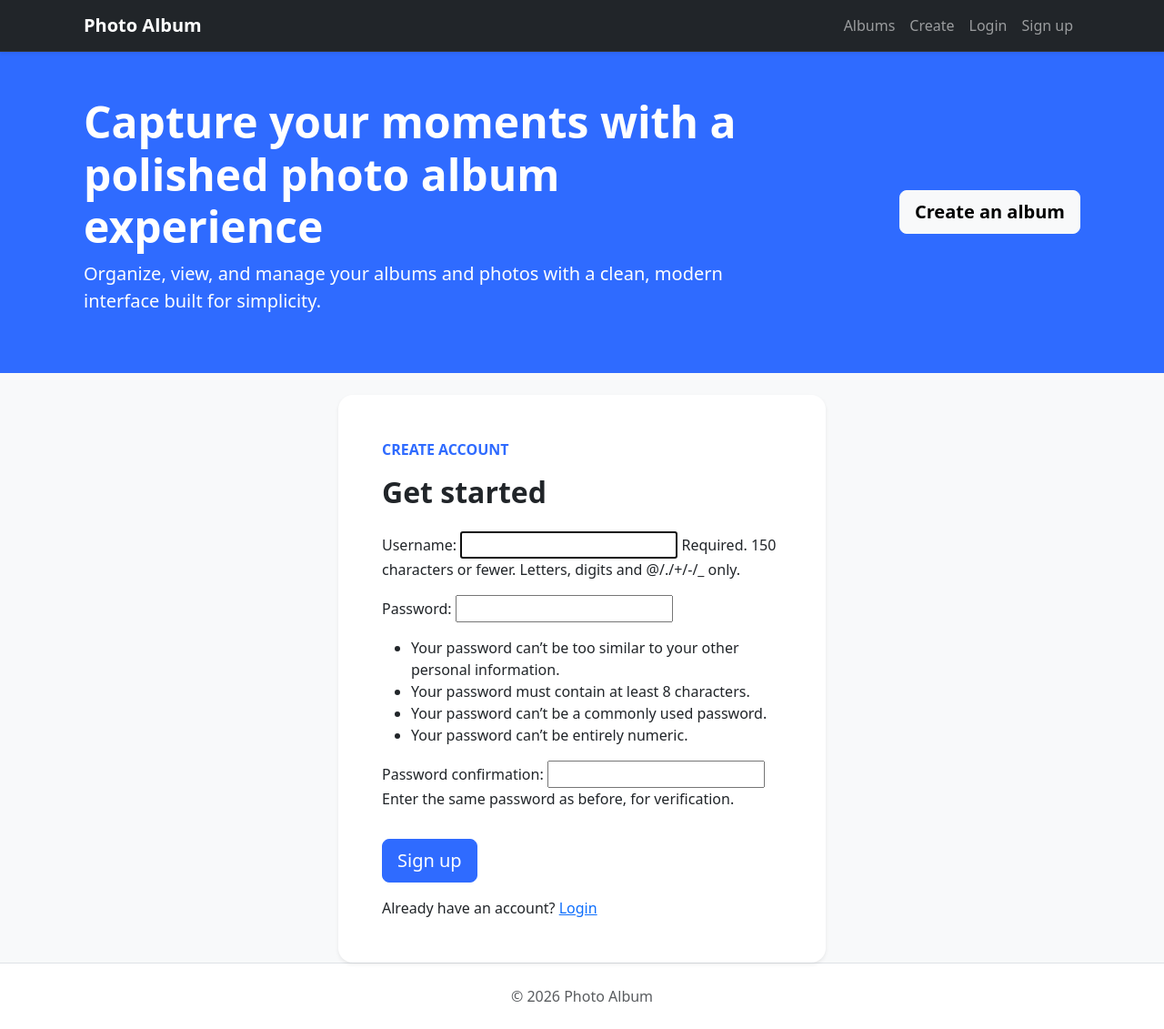
After one commit to jayarrrrrr/Photo-Album-Repo, a Django app: page /accounts/register/ in a window 1280 px wide. The commit adds this page. Shown: the whole page at 91% size. Run offline with Django 4.2, Linux system fonts and the light colour scheme.

Commit message:
Add user signup page and registration route

```diff
--- a/albums/urls.py
+++ b/albums/urls.py
@@ -10,6 +10,7 @@ urlpatterns = [
     path('albums/<int:pk>/edit/', views.AlbumUpdateView.as_view(), name='edit'),
     path('albums/<int:pk>/delete/', views.AlbumDeleteView.as_view(), name='delete'),
     path('albums/<int:album_pk>/photos/add/', views.PhotoCreateView.as_view(), name='photo_add'),
+    path('accounts/register/', views.SignUpView.as_view(), name='register'),
     path('photos/<int:pk>/edit/', views.PhotoUpdateView.as_view(), name='photo_edit'),
     path('photos/<int:pk>/delete/', views.PhotoDeleteView.as_view(), name='photo_delete'),
 ]
--- a/albums/views.py
+++ b/albums/views.py
@@ -1,3 +1,4 @@
+from django.contrib.auth.forms import UserCreationForm
 from django.contrib.auth.mixins import LoginRequiredMixin, UserPassesTestMixin
 from django.urls import reverse_lazy, reverse
 from django.views.generic import ListView, DetailView, CreateView, UpdateView, DeleteView, FormView
@@ -84,6 +85,16 @@ class PhotoCreateView(LoginRequiredMixin, CreateView):
         return reverse('albums:detail', kwargs={'pk': self.kwargs['album_pk']})
 
 
+class SignUpView(CreateView):
+    form_class = UserCreationForm
+    template_name = 'registration/register.html'
+    success_url = reverse_lazy('login')
+
+    def form_valid(self, form):
+        messages.success(self.request, 'Account created successfully. You can now log in.')
+        return super().form_valid(form)
+
+
 class PhotoUpdateView(LoginRequiredMixin, UserPassesTestMixin, UpdateView):
     model = Photo
     form_class = PhotoForm
--- a/templates/base.html
+++ b/templates/base.html
@@ -25,6 +25,7 @@
               <li class="nav-item"><a class="nav-link" href="{% url 'logout' %}">Logout</a></li>
             {% else %}
               <li class="nav-item"><a class="nav-link" href="{% url 'login' %}">Login</a></li>
+              <li class="nav-item"><a class="nav-link" href="{% url 'albums:register' %}">Sign up</a></li>
             {% endif %}
           </ul>
         </div>
--- a/templates/registration/login.html
+++ b/templates/registration/login.html
@@ -18,6 +18,7 @@
             {% endif %}
             <button type="submit" class="btn btn-primary btn-lg mt-3">Log in</button>
           </form>
+          <p class="mt-3 mb-0">Don’t have an account? <a href="{% url 'albums:register' %}">Sign up</a></p>
         </div>
       </div>
     </div>
--- /dev/null
+++ b/templates/registration/register.html
@@ -0,0 +1,23 @@
+{% extends 'base.html' %}
+
+{% block content %}
+  <div class="row justify-content-center">
+    <div class="col-md-8 col-lg-6">
+      <div class="card rounded-4 shadow-sm border-0">
+        <div class="card-body p-5">
+          <p class="text-uppercase text-primary fw-semibold mb-3">Create account</p>
+          <h2 class="fw-bold mb-4">Get started</h2>
+          <form method="post">
+            {% csrf_token %}
+            {% if form.errors %}
+              <div class="alert alert-danger">Please correct the error(s) below.</div>
+            {% endif %}
+            {{ form.as_p }}
+            <button type="submit" class="btn btn-primary btn-lg mt-3">Sign up</button>
+          </form>
+          <p class="mt-3 mb-0">Already have an account? <a href="{% url 'login' %}">Login</a></p>
+        </div>
+      </div>
+    </div>
+  </div>
+{% endblock %}
```
